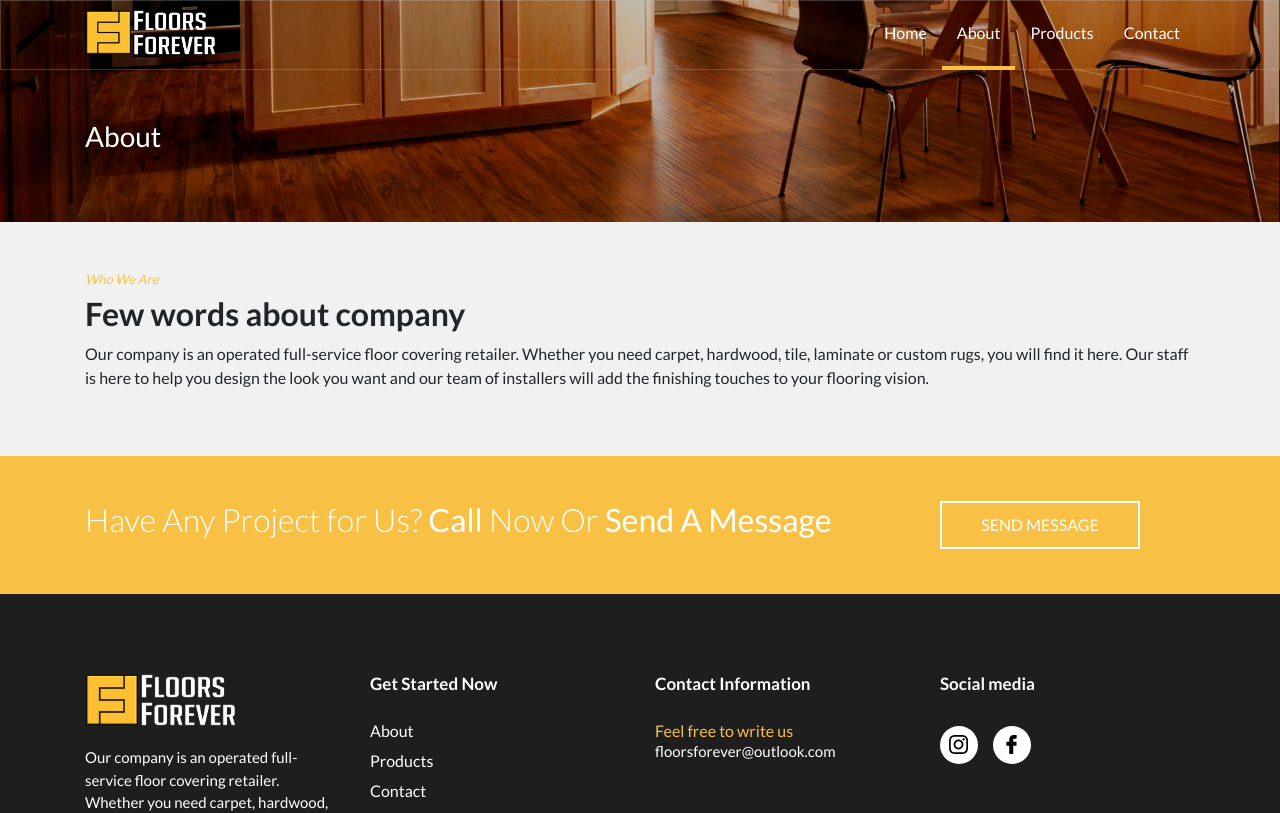
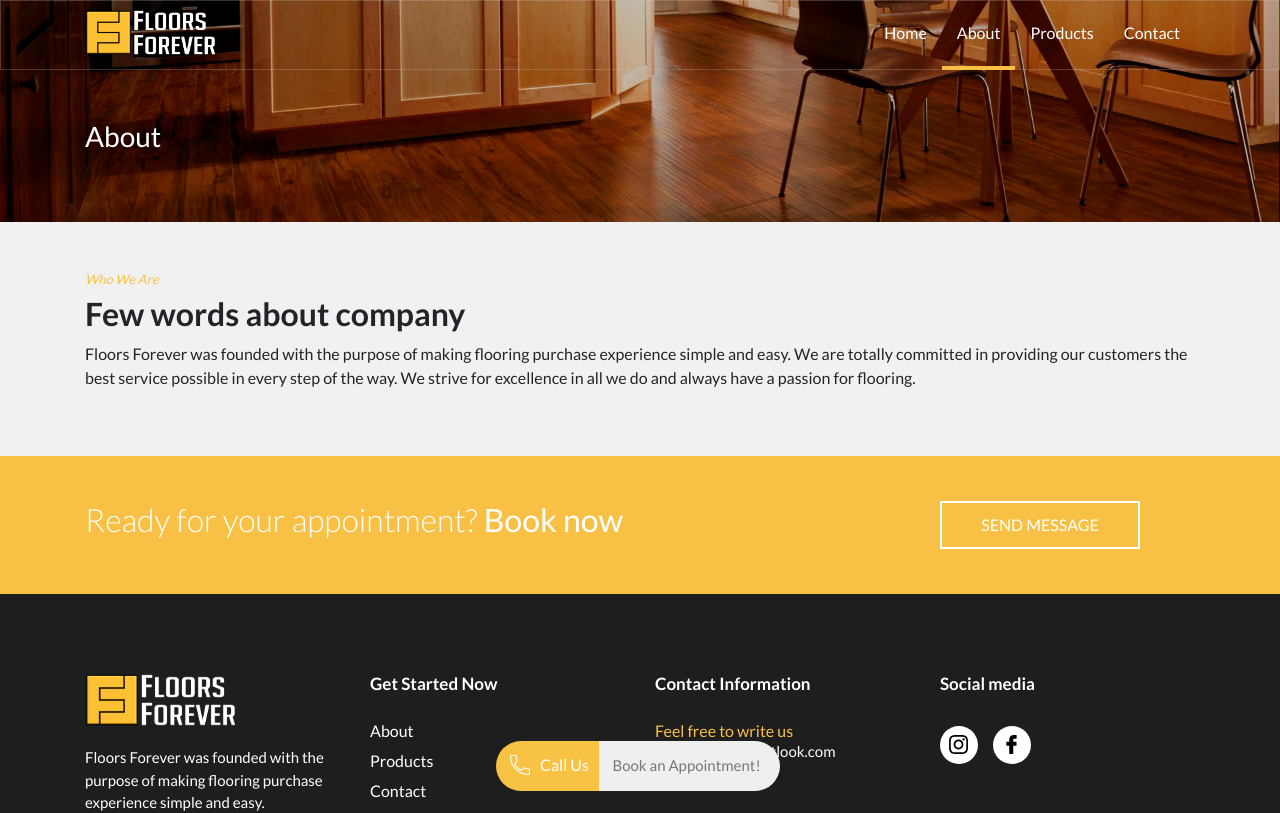
Before and after one commit to allandss/floors-forever-web, a Next.js app: page /about in a window 1280 px wide. Shown: the top 813 px of the page. Built offline with nearby package versions, Linux system fonts and the light colour scheme.

Commit message:
ajustes layout

```diff
--- a/components/call-to-action.js
+++ b/components/call-to-action.js
@@ -8,7 +8,7 @@ export default () => {
       <div className="container">
         <div className="row">
           <div className="col-md-9">
-            <h2>Have Any Project for Us? <b>Call</b> Now Or <b>Send A Message</b></h2>
+            <h2>Ready for your appointment?<b> Book now</b></h2>
           </div>
           <div className="col-md-3">
             <Link href="/contact"><a className="btn">Send message</a></Link>
--- a/components/footer.js
+++ b/components/footer.js
@@ -7,7 +7,7 @@ export default () => (
       <div className="row">
         <div className="col-md-3">
           <img src="/static/logo-white.png" alt="Logo" className="img-fluid logo-footer" />
-          <p>Our company is an operated full-service floor covering retailer. Whether you need carpet, hardwood, tile, laminate or custom rugs, you will find it here.</p>
+          <p>Floors Forever was founded with the purpose of making flooring purchase experience simple and easy. </p>
         </div>
 
         <div className="col-md-3">
@@ -49,6 +49,13 @@ export default () => (
         <p>Copyright © Floors Forever, All Rights Reserved - 2020</p>
       </div>
     </div>
+    <div className="call-us">
+      <Link href="/contact">
+      <button>
+        <span><img src="/static/icons/phone.svg" alt=""/> <b>Call Us</b></span><p>Book an Appointment!</p>
+      </button>
+      </Link>
+    </div>
     <script crossOrigin="anonymous" src="https://code.jquery.com/jquery-3.3.1.slim.min.js" integrity="sha384-q8i/X+965DzO0rT7abK41JStQIAqVgRVzpbzo5smXKp4YfRvH+8abtTE1Pi6jizo" />
     <script crossOrigin="anonymous" src="https://cdnjs.cloudflare.com/ajax/libs/popper.js/1.14.3/umd/popper.min.js" integrity="sha384-ZMP7rVo3mIykV+2+9J3UJ46jBk0WLaUAdn689aCwoqbBJiSnjAK/l8WvCWPIPm49" />
     <script crossOrigin="anonymous" src="https://stackpath.bootstrapcdn.com/bootstrap/4.1.3/js/bootstrap.min.js" integrity="sha384-ChfqqxuZUCnJSK3+MXmPNIyE6ZbWh2IMqE241rYiqJxyMiZ6OW/JmZQ5stwEULTy" />
--- a/pages/about.js
+++ b/pages/about.js
@@ -28,7 +28,9 @@ export default function About() {
             <div className="col-md-12">
               <h6>Who We Are</h6>
               <h2>Few words about company</h2>
-              <p>Our company is an operated full-service floor covering retailer. Whether you need carpet, hardwood, tile, laminate or custom rugs, you will find it here. Our staff is here to help you design the look you want and our team of installers will add the finishing touches to your flooring vision.</p>
+              <p>Floors Forever was founded with the purpose of making flooring purchase experience simple and easy.
+We are totally committed in providing our customers the best service possible in every step of the way.
+We strive for excellence in all we do and always have a passion for flooring.</p>
             </div>
           </div>
           {/* <div className="row">
--- a/pages/index.js
+++ b/pages/index.js
@@ -22,7 +22,9 @@ export default function Home({ itens }) {
             <div className="col-md-12">
               <h6>Who We Are</h6>
               <h2>Few words about company</h2>
-              <p>Our company is an operated full-service floor covering retailer. Whether you need carpet, hardwood, tile, laminate or custom rugs, you will find it here. Our staff is here to help you design the look you want and our team of installers will add the finishing touches to your flooring vision.</p>
+              <p>Floors Forever was founded with the purpose of making flooring purchase experience simple and easy.
+              We are totally committed in providing our customers the best service possible in every step of the way.
+              We strive for excellence in all we do and always have a passion for flooring.</p>
               <Link href="/about"><a className="read-more">Read more</a></Link>
             </div>
           </div>
--- a/src/App.scss
+++ b/src/App.scss
@@ -873,3 +873,73 @@ table.spec{
     border-bottom: 1px solid #f7f7f7;
   }
 }
+
+.text-banner{
+  position: absolute;
+  top: 160px;
+  width: 100%;
+  text-align: center;
+  color: #fff;
+  h2{
+    font-weight: 700;
+    padding: 0px 40px;
+    font-size: 32px;
+    max-width: 800px;
+    margin-left: auto;
+    margin-right: auto;
+    background: rgba(255, 255, 255, 0.12);
+    padding: 30px;
+    span{
+      color: #fcc033;
+      line-height: 55px;
+    }
+  }
+}
+
+.call-us{
+  position: fixed;
+  z-index: 10000;
+  height: 55px;
+  background: transparent;
+  bottom: 4px;
+  width: 100%;
+
+  button{
+    height: 50px;
+    border-radius: 30px;
+    margin-left: auto;
+    margin-right: auto;
+    display: block;
+    border: 0px;
+    width: 280px;
+    box-shadow: -3px 0px 4px 2px rgba(51, 51, 51, 0.15);
+    cursor: pointer;
+
+    span{
+      float: left;
+      background: #f8c245;
+      height: 50px;
+      margin-top: -1px;
+      color: #fff;
+      border-radius: 30px 0px 0px 30px;
+      margin-left: -10px;
+      img{
+        width: 20px;
+        margin-top: 14px;
+        margin-left: 14px;
+        float: left;
+      }
+      b{
+        line-height: 47px;
+        margin-left: 10px;
+        margin-right: 10px;
+        font-size: 16px;
+        font-weight: 400;
+      }
+    }
+    p{
+      line-height: 27px;
+      color: #777;
+    }
+  }
+}
```
Also changed, not shown: components/banner.js (+12 -6 lines).
